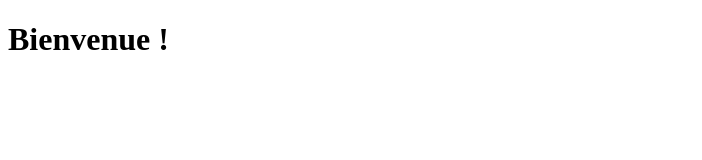
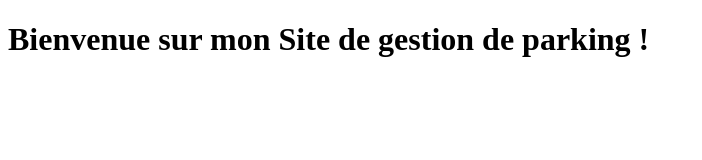
Before and after one commit to E-IckArt/API_Parking_NodeJS, a website: page public/index.html in a window 1280 px wide. Shown: the whole page, without its empty margins (0-702 px from the left). Drawn offline with Linux system fonts and the light colour scheme.

Commit message:
Change head & h1 titles

```diff
--- a/public/index.html
+++ b/public/index.html
@@ -4,9 +4,9 @@
         <meta charset="UTF-8" />
         <meta http-equiv="X-UA-Compatible" content="IE=edge" />
         <meta name="viewport" content="width=device-width, initial-scale=1.0" />
-        <title>Test Auth</title>
+        <title>API Gestion de parking</title>
     </head>
     <body>
-        <h1>Bienvenue !</h1>
+        <h1>Bienvenue sur mon Site de gestion de parking !</h1>
     </body>
 </html>
```
